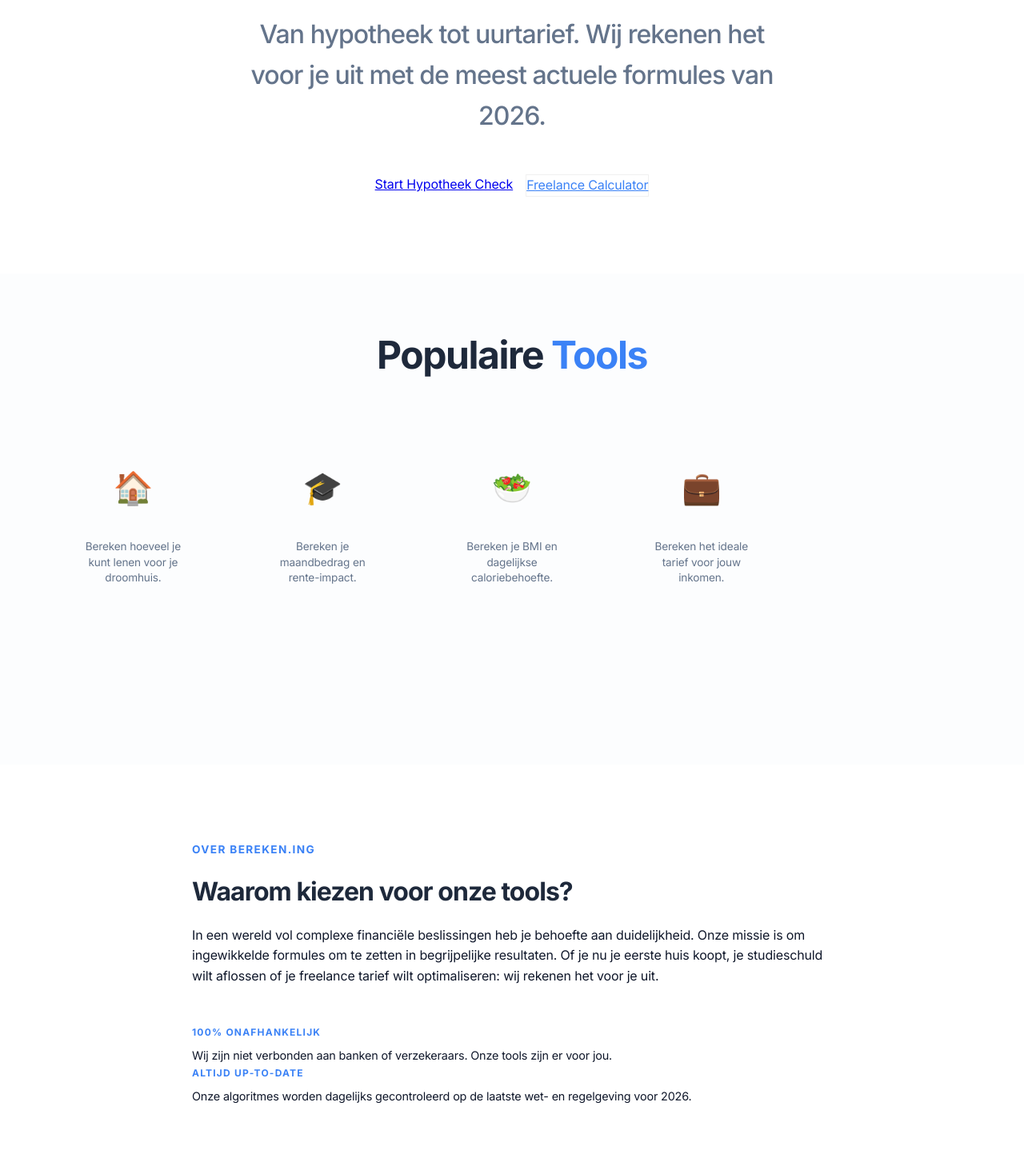
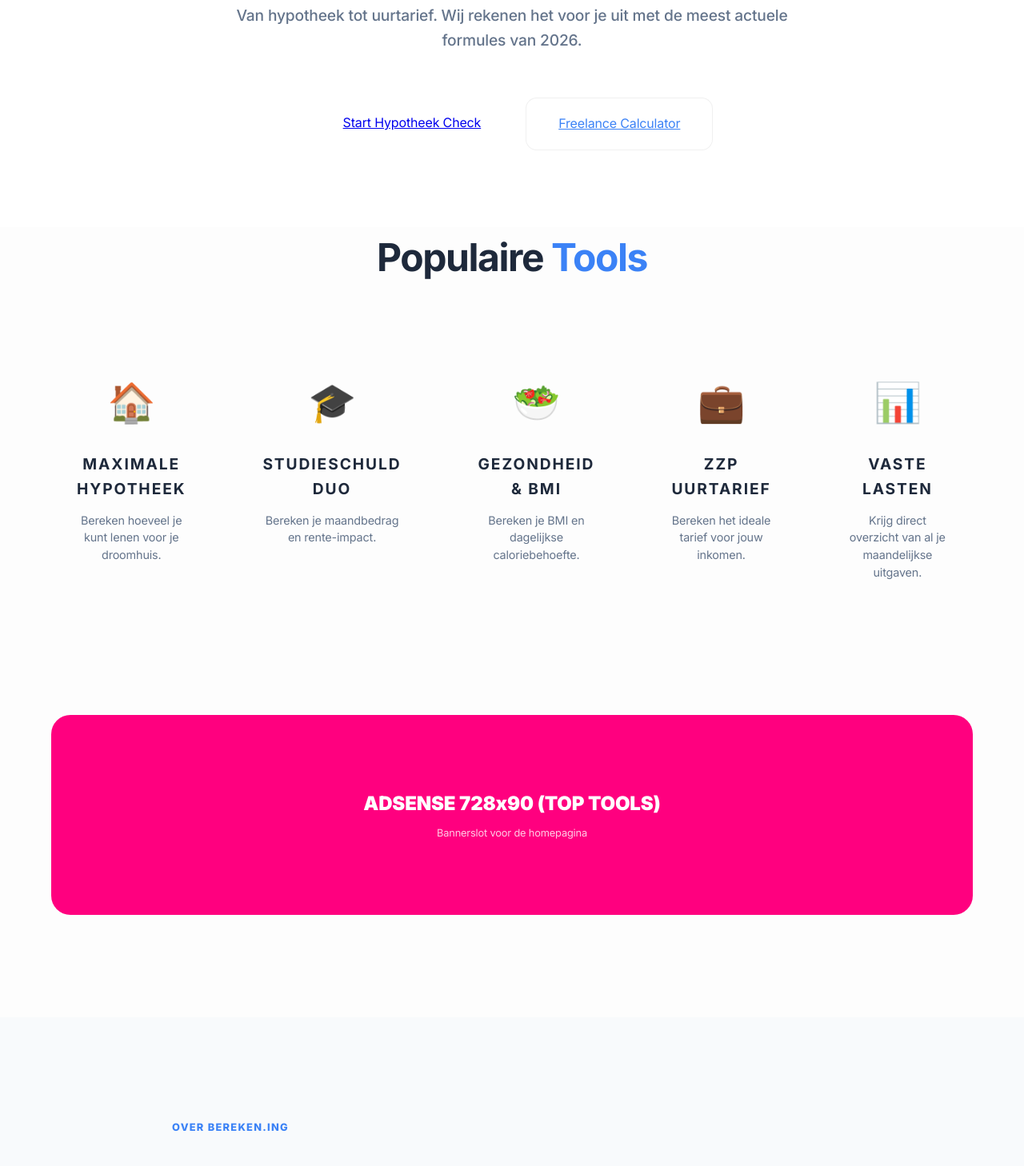
Before and after one commit to sirklaas/bereken.ing, a Next.js app: page / in a window 1280 px wide. Shown: the part 500-1958 px from the top of the page at 80% size. Built offline with nearby package versions, Linux system fonts and the light colour scheme.

Commit message:
fix: restore adsense placeholders and fix homepage tool links

```diff
--- a/src/app/page.tsx
+++ b/src/app/page.tsx
@@ -3,34 +3,34 @@ import AdSenseSlot from "@/components/AdSenseSlot";
 
 export default function Home() {
   const tools = [
-    { title: "Maximale Hypotheek", slug: "hypotheek", desc: "Bereken hoeveel je kunt lenen voor je droomhuis.", icon: "🏠" },
-    { title: "Studieschuld DUO", slug: "studentenlening", desc: "Bereken je maandbedrag en rente-impact.", icon: "🎓" },
-    { title: "Gezondheid & BMI", slug: "gezondheid", desc: "Bereken je BMI en dagelijkse caloriebehoefte.", icon: "🥗" },
-    { title: "ZZP Uurtarief", slug: "uurtarief", desc: "Bereken het ideale tarief voor jouw inkomen.", icon: "💼" },
+    { name: "Maximale Hypotheek", href: "/hypotheek", desc: "Bereken hoeveel je kunt lenen voor je droomhuis.", icon: "🏠" },
+    { name: "Studieschuld DUO", href: "/studentenlening", desc: "Bereken je maandbedrag en rente-impact.", icon: "🎓" },
+    { name: "Gezondheid & BMI", href: "/gezondheid", desc: "Bereken je BMI en dagelijkse caloriebehoefte.", icon: "🥗" },
+    { name: "ZZP Uurtarief", href: "/uurtarief", desc: "Bereken het ideale tarief voor jouw inkomen.", icon: "💼" },
+    { name: "Vaste Lasten", href: "/vaste-lasten", desc: "Krijg direct overzicht van al je maandelijkse uitgaven.", icon: "📊" },
   ];
 
   return (
     <div>
       {/* Hero Section - Clean White */}
       <section style={{ padding: "8rem 0 6rem", background: "white" }}>
-        <div className="container" style={{ textAlign: "center" }}>
-          <h3>Slimme Rekentools</h3>
-          <h1 style={{ maxWidth: "900px", margin: "0 auto 1.5rem" }}>
+        <div className="fluid-container" style={{ textAlign: "center" }}>
+          <h3 style={{ color: "var(--primary-accent)", letterSpacing: "0.2em", fontWeight: 800, fontSize: "0.8rem", marginBottom: "1rem" }}>SLIMME REKENTOOLS</h3>
+          <h1 style={{ maxWidth: "900px", margin: "0 auto 1.5rem", fontSize: "clamp(2.5rem, 8vw, 4.5rem)", lineHeight: 1 }}>
             Vlijmscherpe berekeningen voor <span style={{ color: "var(--primary-accent)" }}>elke vraag</span>.
           </h1>
-          <h2 style={{ maxWidth: "700px", margin: "0 auto 3rem", color: "var(--secondary)", fontWeight: 500 }}>
+          <p style={{ maxWidth: "700px", margin: "0 auto 3.5rem", color: "var(--secondary)", fontSize: "1.2rem", fontWeight: 500, lineHeight: 1.6 }}>
             Van hypotheek tot uurtarief. Wij rekenen het voor je uit met de meest actuele formules van 2026.
-          </h2>
-          <div style={{ display: "flex", gap: "1rem", justifyContent: "center" }}>
-            <Link href="/hypotheek" className="btn btn-primary">Start Hypotheek Check</Link>
-            <Link href="/uurtarief" className="btn" style={{ border: "1px solid var(--border)", color: "var(--primary-accent)" }}>Freelance Calculator</Link>
+          </p>
+          <div style={{ display: "flex", gap: "1rem", justifyContent: "center", flexWrap: "wrap" }}>
+            <Link href="/hypotheek" className="btn btn-primary" style={{ padding: "1.2rem 2.5rem", fontSize: "1rem", borderRadius: "14px" }}>Start Hypotheek Check</Link>
+            <Link href="/uurtarief" className="btn" style={{ padding: "1.2rem 2.5rem", fontSize: "1rem", borderRadius: "14px", border: "1px solid var(--border)", color: "var(--primary-accent)", background: "white" }}>Freelance Calculator</Link>
           </div>
         </div>
       </section>
 
       {/* Tools Grid */}
-      <section style={{ padding: "4rem 0", background: "#fcfdfe" }}>
-        <section className="fluid-container" style={{ paddingBottom: "8rem" }}>
+      <section className="fluid-container" style={{ paddingBottom: "8rem" }}>
         <h2 style={{ fontSize: "clamp(2rem, 5vw, 3rem)", marginBottom: "4rem", textAlign: "center" }}>
           Populaire <span style={{ color: "var(--primary-accent)" }}>Tools</span>
         </h2>
@@ -39,44 +39,58 @@ export default function Home() {
             <Link key={tool.href} href={tool.href} style={{ textDecoration: "none" }}>
               <div className="pristine-card" style={{
                 height: "100%",
-                padding: "2rem",
+                padding: "2.5rem 2rem",
                 display: "flex",
                 flexDirection: "column",
                 alignItems: "center",
-                textAlign: "center"
+                textAlign: "center",
+                transition: "transform 0.3s ease"
               }}>
-                <span style={{ fontSize: "2.5rem", marginBottom: "1.5rem" }}>{tool.icon}</span>
-                <h3 style={{ fontSize: "1.1rem", marginBottom: "0.5rem" }}>{tool.name}</h3>
-                <p style={{ fontSize: "0.85rem", color: "var(--secondary)", lineHeight: 1.4 }}>{tool.desc}</p>
+                <span style={{ fontSize: "3rem", marginBottom: "1.5rem" }}>{tool.icon}</span>
+                <h3 style={{ fontSize: "1.2rem", marginBottom: "0.8rem", color: "var(--heading-color)" }}>{tool.name}</h3>
+                <p style={{ fontSize: "0.9rem", color: "var(--secondary)", lineHeight: 1.5 }}>{tool.desc}</p>
               </div>
             </Link>
           ))}
         </div>
       </section>
+
+      {/* Ad Section (Pink Placeholder) */}
+      <section style={{ paddingBottom: "8rem" }}>
+        <div className="fluid-container">
+          <div style={{
+            background: "#FF007F",
+            height: "250px",
+            borderRadius: "24px",
+            display: "flex",
+            flexDirection: "column",
+            alignItems: "center",
+            justifyContent: "center",
+            color: "white"
+          }}>
+             <span style={{ fontWeight: 900, fontSize: "1.5rem" }}>ADSENSE 728x90 (TOP TOOLS)</span>
+             <span style={{ opacity: 0.8, fontSize: "0.8rem", marginTop: "0.5rem" }}>Bannerslot voor de homepagina</span>
+          </div>
+        </div>
       </section>
 
-      {/* Ad Section */}
-      <div className="container">
-        <AdSenseSlot id="home-bottom" />
-      </div>
-
       {/* SEO Content Section */}
-      <section style={{ padding: "6rem 0", background: "white" }}>
-        <div className="container">
-          <div style={{ maxWidth: "800px", margin: "0 auto" }}>
-            <h3>Over bereken.ing</h3>
-            <h2>Waarom kiezen voor onze tools?</h2>
-            <p>
+      <section style={{ padding: "8rem 0", background: "#f8fafc" }}>
+        <div className="fluid-container">
+          <div style={{ maxWidth: "850px", margin: "0 auto" }}>
+            <h3 style={{ color: "var(--primary-accent)", letterSpacing: "0.1em", fontWeight: 800, fontSize: "0.8rem", marginBottom: "1.5rem" }}>OVER BEREKEN.ING</h3>
+            <h2 style={{ fontSize: "2.5rem", marginBottom: "2rem" }}>Waarom kiezen voor onze tools?</h2>
+            <p style={{ fontSize: "1.1rem", color: "var(--secondary)", lineHeight: 1.7, marginBottom: "3rem" }}>
               In een wereld vol complexe financiële beslissingen heb je behoefte aan duidelijkheid. Onze missie is om ingewikkelde formules om te zetten in begrijpelijke resultaten. Of je nu je eerste huis koopt, je studieschuld wilt aflossen of je freelance tarief wilt optimaliseren: wij rekenen het voor je uit.
             </p>
-            <div className="grid-layout" style={{ marginTop: "3rem" }}>
+            <div style={{ display: "grid", gridTemplateColumns: "repeat(auto-fit, minmax(300px, 1fr))", gap: "3rem" }}>
               <div>
-                <h3 style={{ marginBottom: "0.5rem", fontSize: "0.75rem" }}>100% Onafhankelijk</h3>
-                <p style={{ fontSize: "0.9rem" }}>Wij zijn niet verbonden aan banken of verzekeraars. Onze tools zijn er voor jou.</p>
+                <h3 style={{ marginBottom: "0.8rem", fontSize: "1rem" }}>100% Onafhankelijk</h3>
+                <p style={{ fontSize: "0.95rem", color: "var(--secondary)", lineHeight: 1.6 }}>Wij zijn niet verbonden aan banken of verzekeraars. Onze tools zijn er uitsluitend om jou te helpen betere keuzes te maken.</p>
               </div>
               <div>
-                <h3 style={{ marginBottom: "0.5rem", fontSize: "0.75rem" }}>Altijd Up-to-date</h3>
-                <p style={{ fontSize: "0.9rem" }}>Onze algoritmes worden dagelijks gecontroleerd op de laatste wet- en regelgeving voor 2026.</p>
+                <h3 style={{ marginBottom: "0.8rem", fontSize: "1rem" }}>Altijd Up-to-date</h3>
+                <p style={{ fontSize: "0.95rem", color: "var(--secondary)", lineHeight: 1.6 }}>Onze algoritmes worden dagelijks gecontroleerd op de laatste wet- en regelgeving voor 2026. Zo ben je altijd zeker van je zaak.</p>
               </div>
             </div>
           </div>
```
